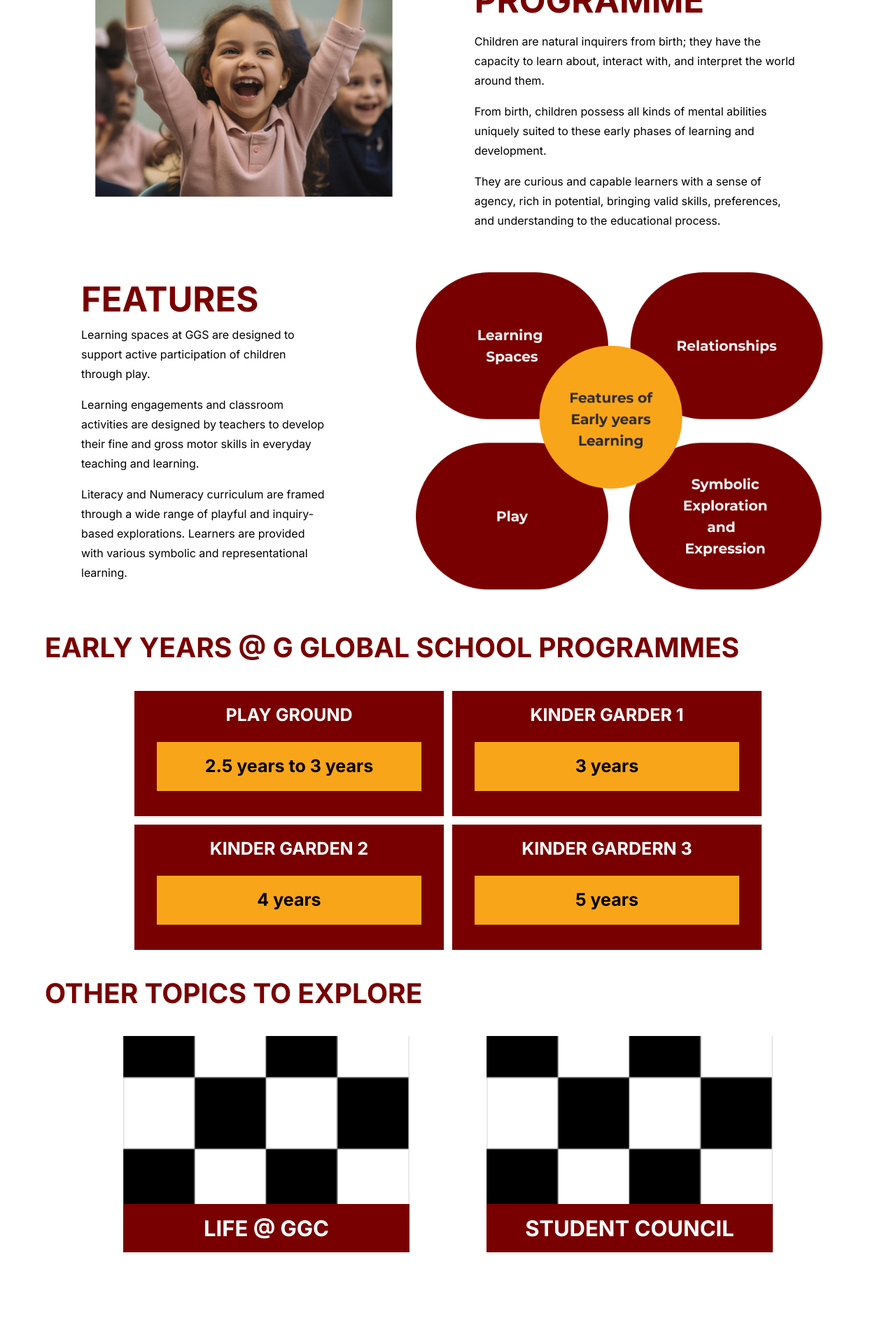
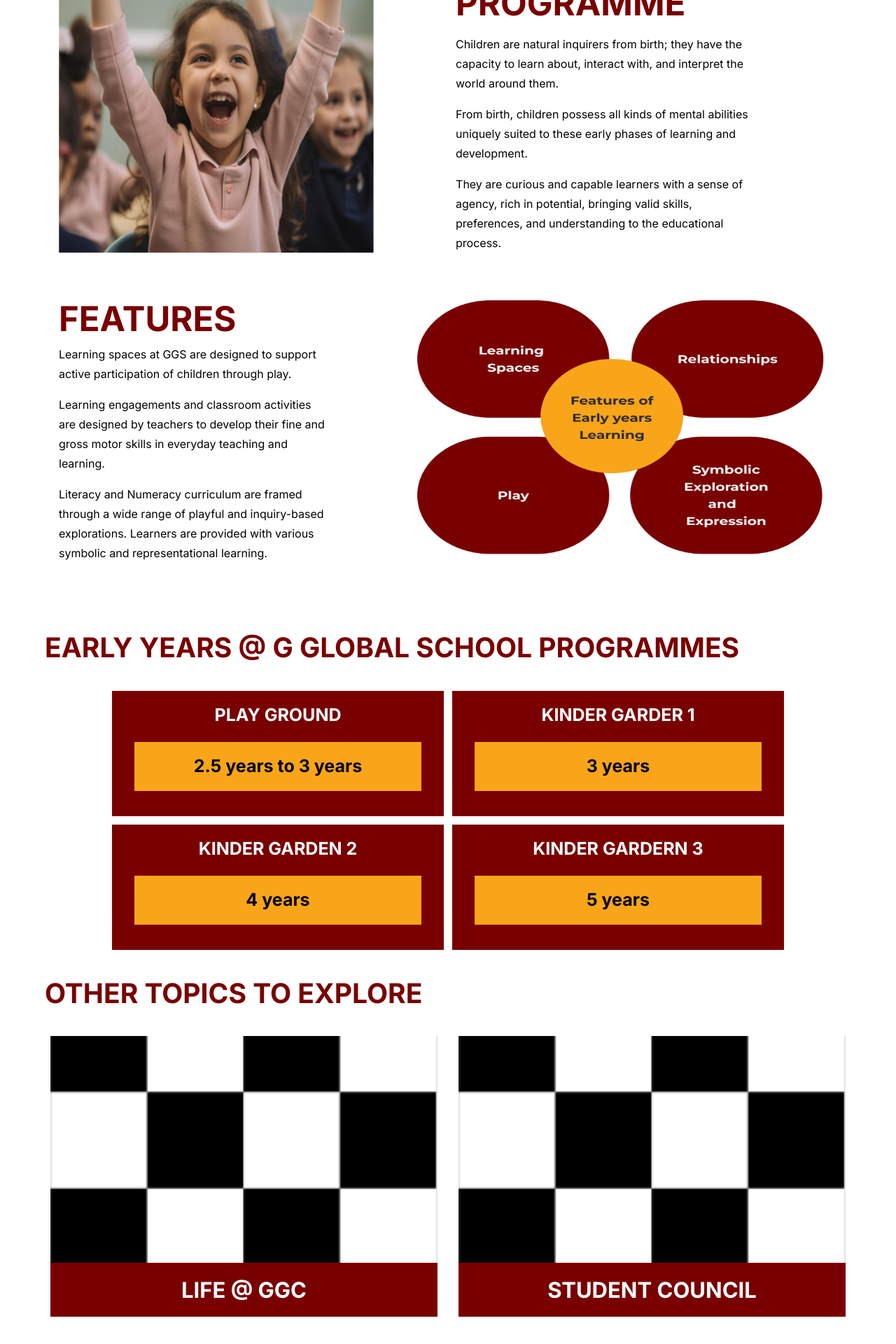
Before and after one commit to sudharshanr15/gglobalschool, a Next.js app: page /eyp in a window 1280 px wide. Shown: the part 408-2328 px from the top of the page at 70% size. Before the commit the page ends 2237 px from the top, so only its background shows below. Built offline with nearby package versions, Linux system fonts and the light colour scheme.

Commit message:
eyp page completed

```diff
--- a/src/app/eyp/page.jsx
+++ b/src/app/eyp/page.jsx
@@ -7,23 +7,23 @@ import TopicCard from "../../container/eyp/TopicCard";
 function page() {
   return (
     <>
-      <div className="w-[80%] ">
-        <p className="text-heading-4 uppercase mx-auto w-[90%]">
+      <div className="w-[85%] ">
+        <p className="text-heading-4 uppercase md:pl-24 px-4">
           SHAPING YOUNG MINDS : A CHILD'S LEARNING BEGINS FROM EARLY YEARS
         </p>
       </div>
 
       {/* early year program */}
 
-      <div className="w-full md:w-[85%] flex flex-col md:flex-row justify-center items-center mx-auto top-3 p-5 md:p-10 gap-5 md:gap-[117px]">
+      <div className="w-full md:w-[90%] flex flex-col md:flex-row   mx-auto top-3 p-5 md:mt-6 gap-5 md:gap-[117px]">
         <div className="w-full md:w-auto">
-          <Image src={eypLogo} className="w-full h-auto" alt="logo" />
+          <Image src={eypLogo} className="w-full h-full" alt="logo" />
         </div>
         <div className="w-full md:w-[60%]">
           <p className="text-primary-maroon-1 text-heading-3 w-full md:w-[50%]">
             EARLY YEAR PROGRAMME
           </p>
-          <div className="text-base font-normal leading-7 tracking-normal text-left">
+          <div className="text-base font-normal leading-7 tracking-normal text-left md:w-[78%]">
             <p className="pt-4">
               Children are natural inquirers from birth; they have the capacity
               to learn about, interact with, and interpret the world around
@@ -44,8 +44,8 @@ function page() {
 
       {/* feature */}
 
-      <div className="w-full md:w-[85%] flex flex-col md:flex-row  items-center mx-auto p-5  gap-5 md:gap-[117px]">
-        <div className="w-full md:w-[60%] ">
+      <div className="w-full md:w-[90%] flex flex-col md:flex-row md:mt-7  mx-auto p-5  gap-5 md:gap-[117px]">
+        <div className="w-full md:w-[50%]  ">
           <p className="text-primary-maroon-1 text-heading-3 w-full md:w-[50%]">
             FEATURES
           </p>
@@ -66,18 +66,18 @@ function page() {
             </p>
           </div>
         </div>
-        <div className="relative left-0 md:left-3 w-full md:w-[100%]">
-          <Image src={eypLogo2} alt="logo" className="w-full h-[80%] " />
+        <div className="relative left-0 md:left-3 w-full md:w-[80%]">
+          <Image src={eypLogo2} alt="logo" className="w-[95%] h-[80%] " />
         </div>
       </div>
 
       {/* PROGRAMS STECTION */}
       <div className="w-auto text-left  content-center">
-      <p className="text-heading-4 uppercase mx-auto w-[90%] mt-10 text-primary-maroon-1">
+      <p className="text-heading-4 uppercase mx-auto w-[90%]  text-primary-maroon-1">
           early years @ g global school programmes
         </p>
 
-        <div className="grid grid-cols-1 sm:grid-cols-2 md:grid-cols-2 lg:grid-cols-2  mx-auto  xl:grid-cols-2 gap-3 w-[80%] md:w-[70%] mt-10 left-7  ">
+        <div className="grid grid-cols-1 sm:grid-cols-2 md:grid-cols-2 lg:grid-cols-2  mx-auto  xl:grid-cols-2 gap-3 w-[90%] md:w-[75%] mt-10 left-7  ">
           <div className="bg-[#790000] text-white p-4  text-center ">
             <p className="text-heading-6">PLAY GROUND</p>
             <div className="bg-[#F9A51A] text-black text-center p-4  text-heading-6 mx-4 my-5">
@@ -116,7 +116,7 @@ function page() {
         </p>
       </div>
 
-      <div className="w-full md:w-[85%] flex flex-col md:flex-row justify-center items-center mx-auto top-3 p-5 md:p-10 gap-5 md:gap-[30px]">
+      <div className="w-[90%] md:w-[95%] flex flex-col md:flex-row justify-center  mx-auto top-3  md:p-10 gap-5 md:gap-[30px]">
         <TopicCard text={"life @ ggc"} text1={"LIFE @ GCC"} />
         <TopicCard text={"student council"} text1={"STUDENT COUNCIL"} />
       </div>
--- a/src/container/eyp/TopicCard.jsx
+++ b/src/container/eyp/TopicCard.jsx
@@ -5,15 +5,29 @@ import Image from 'next/image'
 function TopicCard({text,text1}) {
   return (
     <>
-      <div className='content-center px-10 w-full md:w-[80%] h-[40%]  ' >
-        <Image src={img} alt="checked" className=" md:left-3 w-full md:w-full md:w-auto" />
-        <div className="bg-primary-maroon-1 w-full text-center py-4">
-          <p className="text-white uppercase text-heading-5">{ text }</p>
-        </div>
-      </div>
-      {/* <div className=' bg-primary-maroon-1 hover:visible hidden'>
-             <p>{text1}</p>
-      </div> */}
+      <div className=" relative mt-20 md:mt-0 md:w-[50%] text-center">
+                <Image
+                    src={img}
+                    alt="checked"
+                    className="w-[100%]"
+                    unoptimized
+                />
+                <div className="bg-primary-maroon-1">
+                    <p className="text-white uppercase text-heading-5 p-5">
+                        {text}
+                    </p>
+                </div>
+                <div class="absolute flex flex-col justify-center items-center bottom-0 left-0 right-0 top-0 h-full w-full overflow-hidden bg-primary-maroon-1 opacity-0 transition duration-700 ease-in-out hover:opacity-100">
+                    <p className="text-white text-heading-5 uppercase p-5">
+                        {text1}
+                    </p>
+                    <button className="bg-white rounded-full text-heading-6 py-4 px-20 ">
+                        View
+                    </button>
+                </div>
+            </div>
+
+
     </>
 
   )
```
